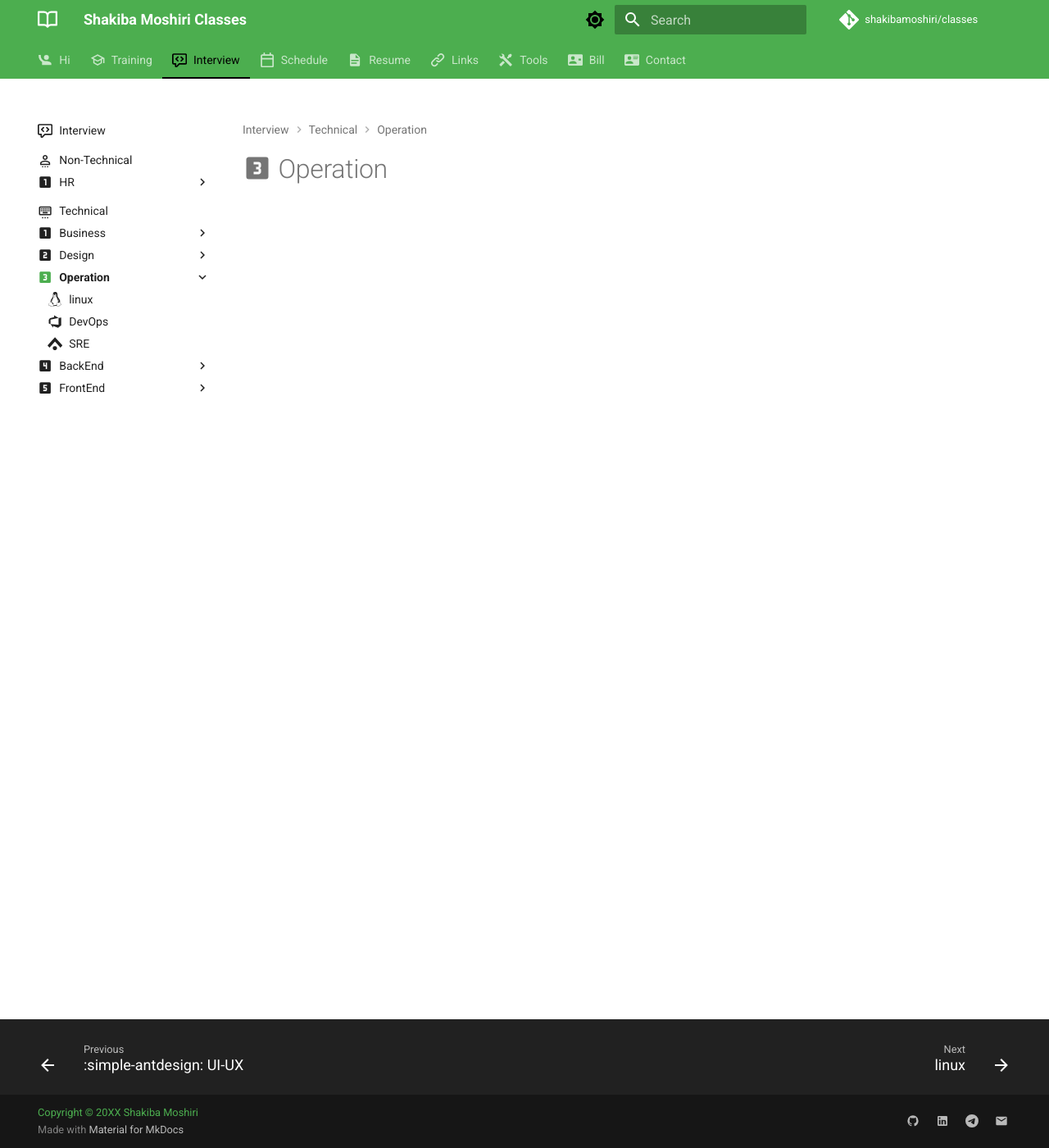
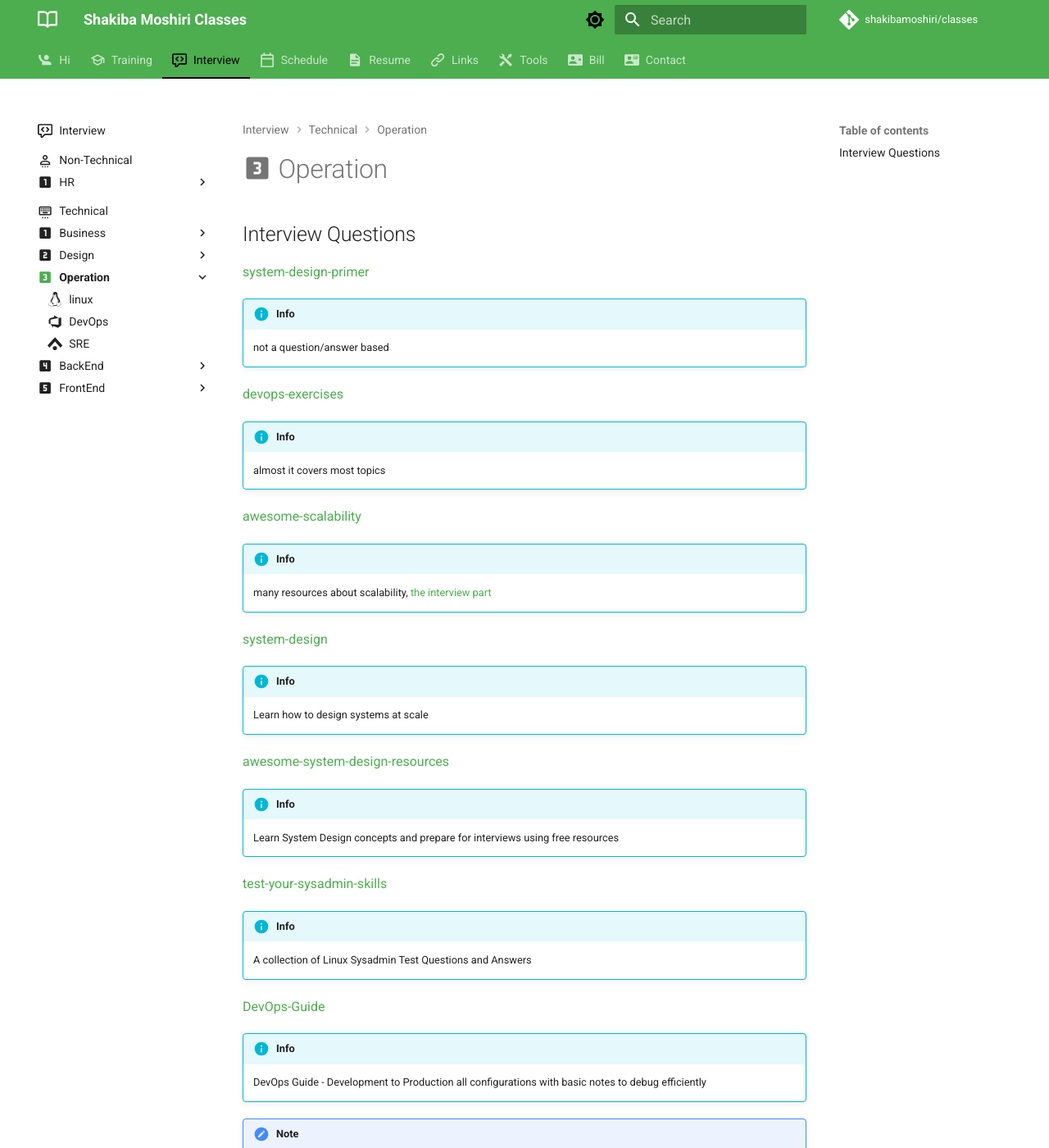
Before and after one commit to shakibamoshiri/classes, an MkDocs documentation site: the page built from docs/technical/operation/index.md, in a window 1280 px wide and 1400 px high. Shown: the whole window at 82% size. Built offline with MkDocs 1.6.1 and Material for MkDocs 9.7.7, drawn with Linux system fonts in a browser that asks for light colours; comment, search, counter and statistics services are not loaded; some of the changed text lies outside the part shown.

Commit message:
Update docs/technical/operation/

```diff
--- a/docs/technical/operation/index.md
+++ b/docs/technical/operation/index.md
@@ -3,3 +3,46 @@ icon: material/numeric-3-box
 ---
 
 # :material-numeric-3-box: Operation
+
+## Interview Questions
+
+[system-design-primer](https://github.com/donnemartin/system-design-primer)
+
+!!! info
+    not a question/answer based
+
+[devops-exercises](https://github.com/bregman-arie/devops-exercises)
+
+!!! info
+    almost it covers most topics
+
+[awesome-scalability](https://github.com/binhnguyennus/awesome-scalability)
+
+!!! info
+    many resources about scalability, [the interview part](https://github.com/binhnguyennus/awesome-scalability?tab=readme-ov-file#interview)
+
+[system-design](https://github.com/karanpratapsingh/system-design)
+
+!!! info
+    Learn how to design systems at scale
+
+
+[awesome-system-design-resources](https://github.com/ashishps1/awesome-system-design-resources)
+
+!!! info
+    Learn System Design concepts and prepare for interviews using free resources
+
+
+[test-your-sysadmin-skills](https://github.com/trimstray/test-your-sysadmin-skills)
+
+!!! info
+    A collection of Linux Sysadmin Test Questions and Answers
+
+
+[DevOps-Guide](https://github.com/Tikam02/DevOps-Guide)
+
+!!! info
+    DevOps Guide - Development to Production all configurations with basic notes to debug efficiently
+
+!!! note
+    the interview part [Notes and Interview Questions](https://github.com/Tikam02/DevOps-Guide/tree/master/Interview)
```
